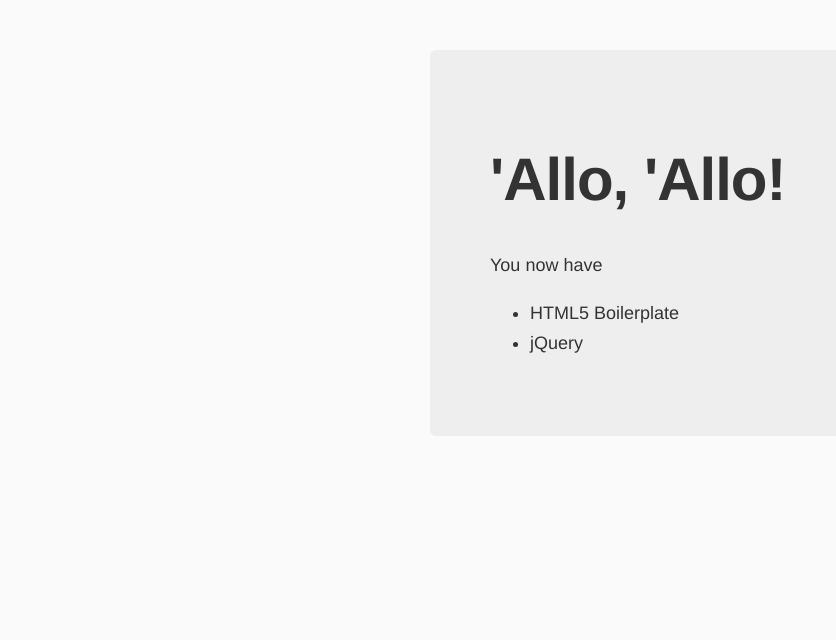
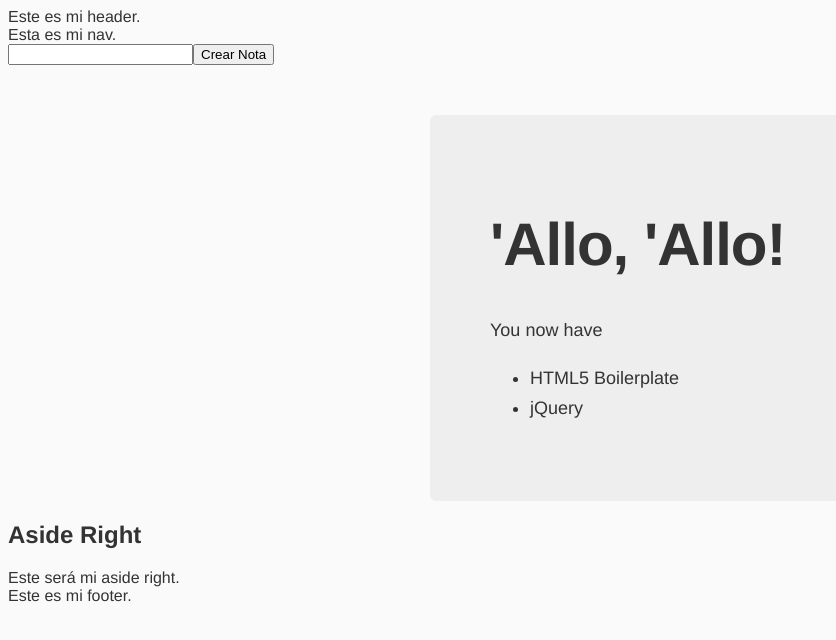
Before and after one commit to AndreiTora/SPA-Proyecto-Formacion, a website: page app/index.html in a window 1280 px wide. Shown: the whole page, without its empty margins (0-836 px from the left). Drawn offline with nearby package versions, Linux system fonts and the light colour scheme.

Commit message:
asideLfetNotes + crear notas

```diff
--- a/app/index.html
+++ b/app/index.html
@@ -12,7 +12,22 @@
     <!-- endbuild -->
   </head>
   <body>
-    <!--[if IE]>
+    <script src="scripts/asideLeftNotes.js"></script>
+
+    <header>
+      Este es mi header.
+    </header>
+
+    <nav>
+      Esta es mi nav.
+    </nav>
+
+    <aside id="aside_left_notes">
+
+    </aside>
+
+    <main>
+       <!--[if IE]>
       <p class="browserupgrade">You are using an <strong>outdated</strong> browser. Please <a href="http://browsehappy.com/">upgrade your browser</a> to improve your experience.</p>
     <![endif]-->
     <div class="hero-unit">
@@ -29,5 +44,16 @@
     <!-- build:js scripts/main.js -->
     <script src="scripts/main.js"></script>
     <!-- endbuild -->
+    </main>
+
+    <aside id="aside_right">
+      <h1>Aside Right</h1>
+      Este será mi aside right.
+    </aside>
+
+    <footer>
+      Este es mi footer.
+    </footer>
+
   </body>
 </html>
--- /dev/null
+++ b/app/scripts/asideLeftNotes.js
@@ -0,0 +1,42 @@
+function add_note() {
+   let new_note = document.getElementById("new_note").value;
+
+    if(new_note.length > 0) {
+        let li = document.createElement('li');
+
+        li.id = new_note;
+        li.innerHTML = new_note;
+
+        document.getElementById("notes_list").appendChild(li);
+    }
+
+    return false;
+}
+
+function remove_note(element) {
+   var id = element.parentNode.getAttribute("id");
+   node = document.getElementById(id);
+   node.parentNode.removeChild(node);
+}
+
+window.onload = function() {
+    let aside = document.getElementById("aside_left_notes");
+
+    let container = document.createElement("div");
+    let input = document.createElement("input");
+    let button = document.createElement("button");
+    let list = document.createElement("ul");
+
+    input.setAttribute("id", "new_note");
+    button.setAttribute("id", "add_note");
+    button.innerHTML = "Crear Nota";
+    list.setAttribute("id", "notes_list");
+
+    aside.appendChild(container);
+    container.appendChild(input);
+    container.appendChild(button);
+    container.appendChild(list);
+
+    button.addEventListener("click", add_note);
+
+}
```
Also changed, not shown: app/styles/main.css (line endings or trailing spaces).
